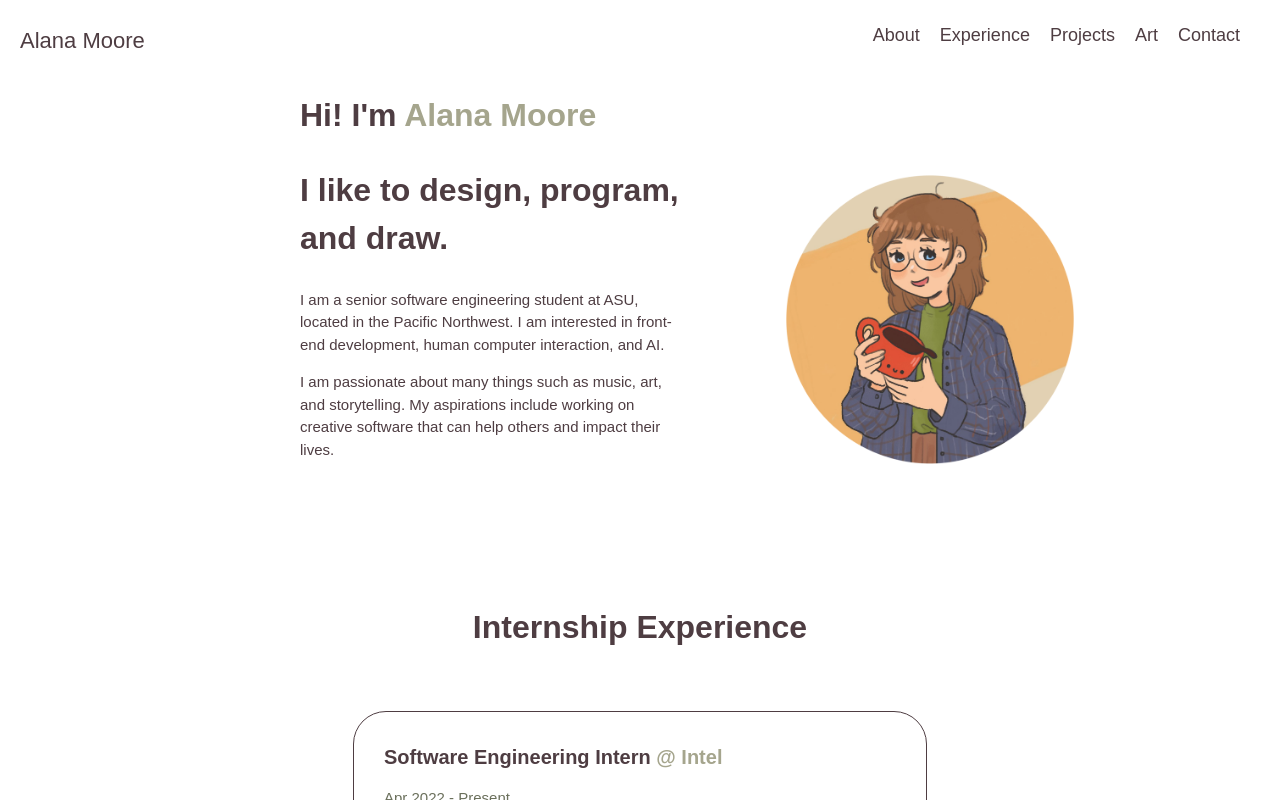
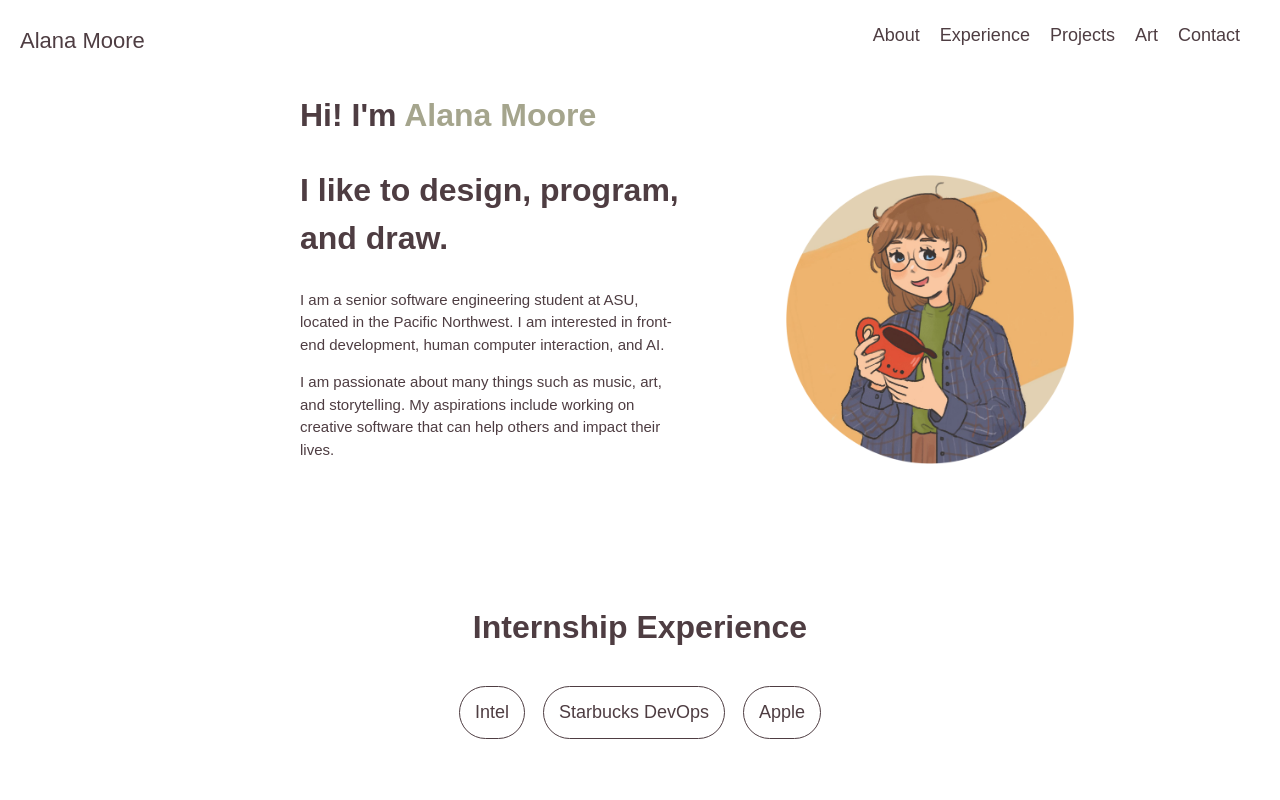
Before and after one commit to mooreala/react-portfolio, a React (Create React App) app: page / in a window 1280 px wide. Shown: the top 800 px of the page. Built offline with nearby package versions, Linux system fonts and the light colour scheme.

Commit message:
Add job selection menu

```diff
--- a/src/experience/Experience.js
+++ b/src/experience/Experience.js
@@ -1,4 +1,4 @@
-import React from 'react';
+import React, { useState } from 'react';
 import styled from 'styled-components';
 import Job from './Job';
 
@@ -13,6 +13,34 @@ const Container = styled.div`
 const Jobs = styled.div`
   margin: 10px;
 `
+
+const MenuButton = styled.button`
+  color: #4E3D42;
+  font-family: 'Cabin', sans-serif;
+  font-size: 18px;
+  background: none;
+  border: none;
+  outline: 1px;
+  border-radius: 2rem;
+  outline-style: solid;
+  outline-color: #4E3D42;
+  padding: 15px;
+  margin: 10px;
+  &:hover {
+    color: #BD9A7A;
+    outline-color: #BD9A7A;
+    transition: all .2s ease-in;
+  }
+`
+
+const Menu = styled.div`
+  display: flex;
+  flex-wrap: wrap;
+  flex-direction: row;
+  align-items: center;
+  justify-content: center;
+`
+
 const myjobs = [
   {
     title: "Software Engineering Intern",
@@ -50,13 +78,31 @@ const myjobs = [
 ];
 
 function Experience() {
+  const [active, setActive] = useState();
+
+  function renderButton() {
+    const selectedJob = myjobs.filter(j => j.company === active);
+    return (
+      selectedJob.map(j => (
+        <Job title={j.title} date={j.date} company={j.company} description={j.description} />
+      ))
+    );
+  }
+
   return (
     <Container>
       <h2>Internship Experience</h2>
+      <Menu>
+        { myjobs.map(job => (
+          <MenuButton
+            onClick={() => setActive( job.company )}
+          >
+            {job.company}
+          </MenuButton>
+        ))}
+      </Menu>
       <Jobs>
-        { myjobs.map(job => (
-          <Job title={job.title} date={job.date} company={job.company} description={job.description} />
-        ))}
+        { renderButton() }
       </Jobs>
     </Container>
   );
```
